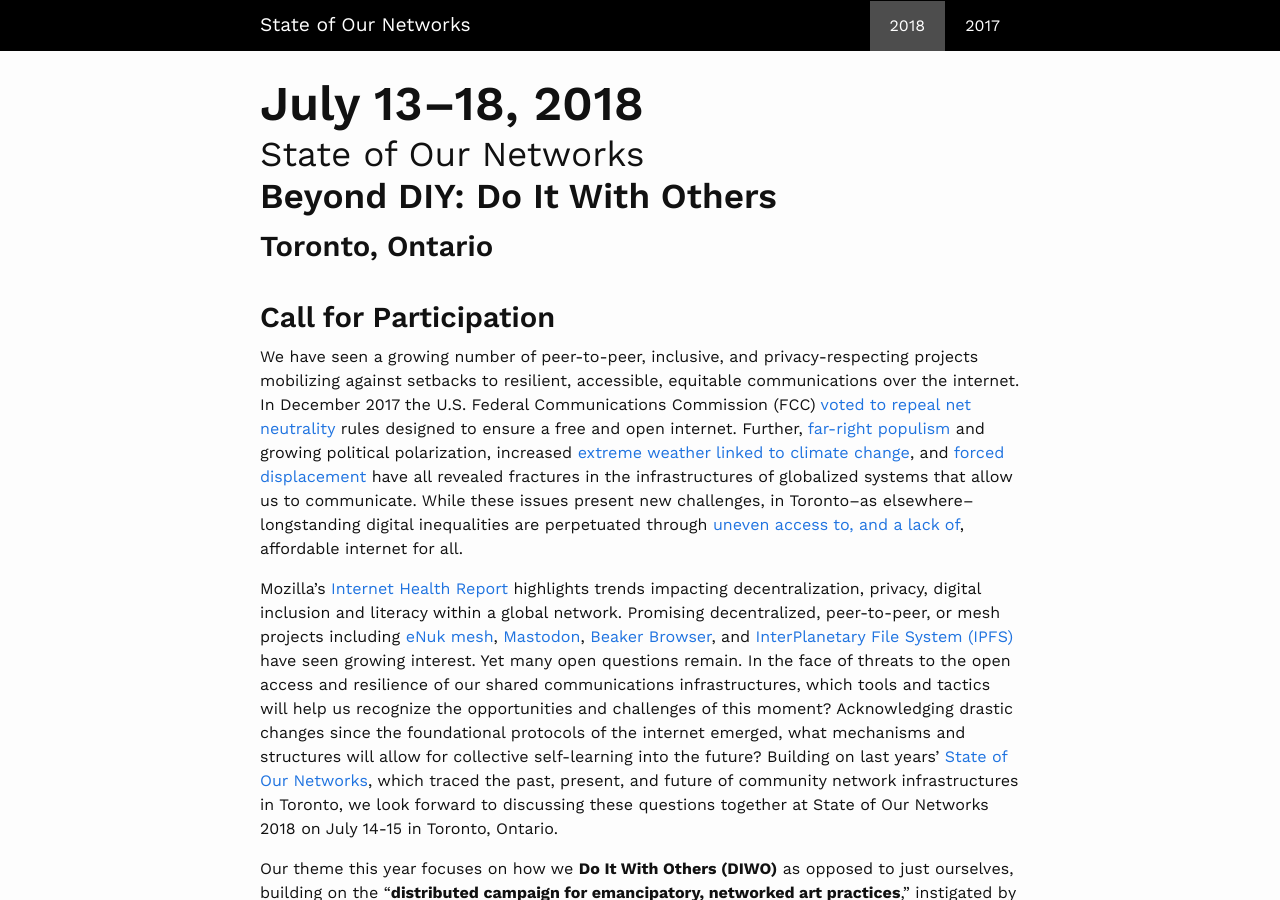
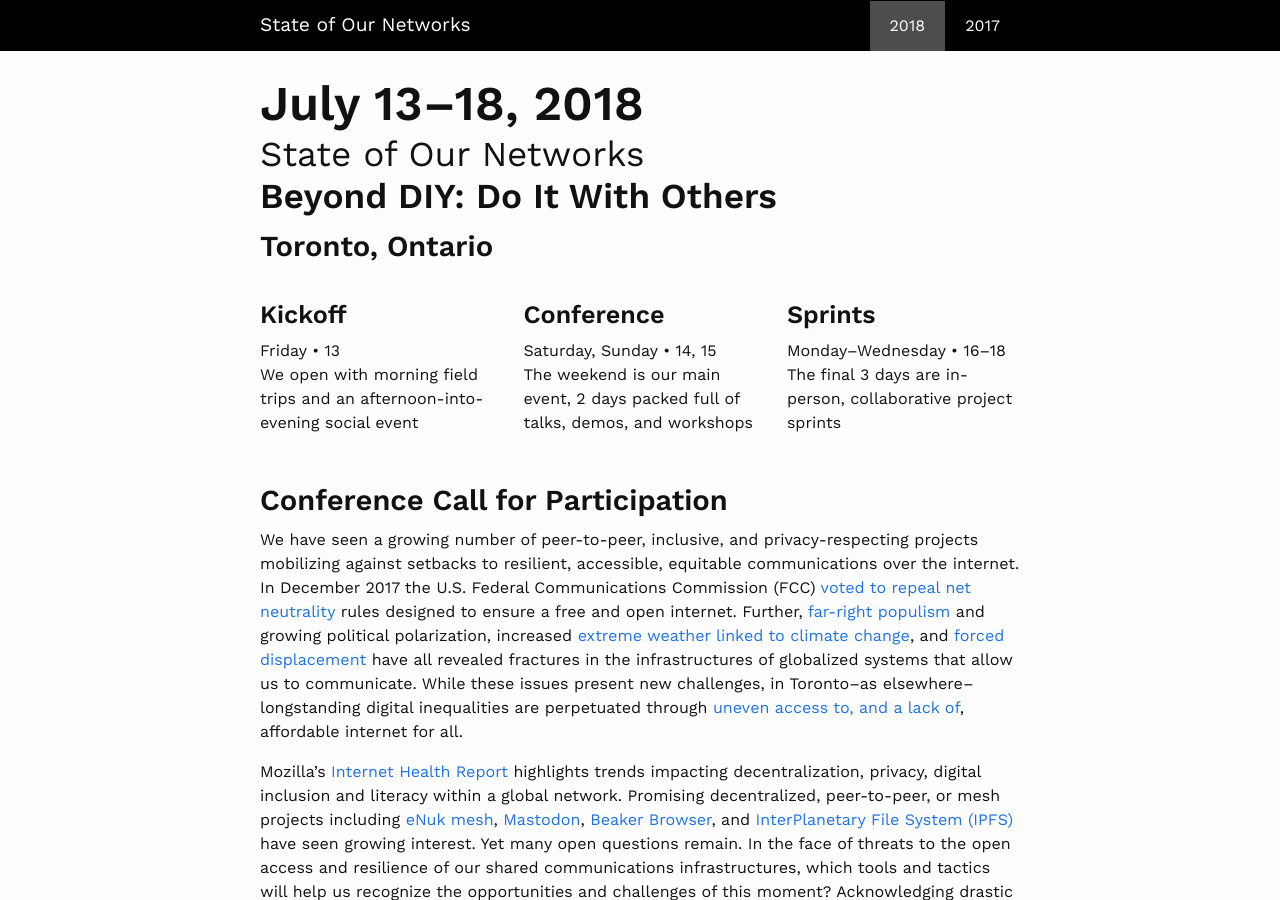
Before and after one commit to ournetworks/ournetworks.ca, a Jekyll site: the page built from 2018.md, in a window 1280 px wide and 900 px high. Built offline with Jekyll 4.4.1, drawn with Linux system fonts in a browser that asks for light colours.

Commit message:
Add header section with kickoff conf and sprint (#11)
* add header section with kickoff conf and sprint
* update event formats text and layout

```diff
--- a/2018.md
+++ b/2018.md
@@ -18,7 +18,27 @@ redirect_from:
   <h2>Toronto, Ontario</h2>
 </div>
 
-## Call for Participation
+<!-- Event areas section -->
+<section class="sections row featurette-events-row">
+  <div class="four columns">
+    <h3>Kickoff</h3>
+    <span>Friday • 13</span>
+    <p>We open with morning field trips and an afternoon-into-evening social event</p>
+  </div>
+  <div class="four columns">
+    <h3>Conference</h3>
+    <span>Saturday, Sunday • 14, 15</span>
+    <p>The weekend is our main event, 2 days packed full of talks, demos, and workshops</p>
+
+  </div>
+  <div class="four columns">
+    <h3>Sprints</h3>
+    <span>Monday–Wednesday • 16–18</span>
+    <p>The final 3 days are in-person, collaborative project sprints</p>
+  </div>
+</section>
+
+## Conference Call for Participation
 
 We have seen a growing number of peer-to-peer, inclusive, and privacy-respecting projects mobilizing against setbacks to resilient, accessible, equitable communications over the internet. In December 2017 the U.S. Federal Communications Commission (FCC) [voted to repeal net neutrality](http://www.cbc.ca/news/business/fcc-net-neutrality-1.4448369) rules designed to ensure a free and open internet. Further, [far-right populism](http://www.telegraph.co.uk/politics/2017/10/24/rise-populist-far-right-has-swept-europe-2017/) and growing political polarization, increased [extreme weather linked to climate change](https://www.theguardian.com/environment/2017/dec/28/climate-change-2017-warmest-year-extreme-weather), and [forced displacement](http://www.unhcr.org/afr/news/stories/2017/6/5941561f4/forced-displacement-worldwide-its-highest-decades.html) have all revealed fractures in the infrastructures of globalized systems that allow us to communicate. While these issues present new challenges, in Toronto–as elsewhere–longstanding digital inequalities are perpetuated through [uneven access to, and a lack of](https://www.toronto.ca/legdocs/mmis/2017/ed/bgrd/backgroundfile-108896.pdf), affordable internet for all.
 
```
Also changed, not shown: index.md (+22 -1 lines).
